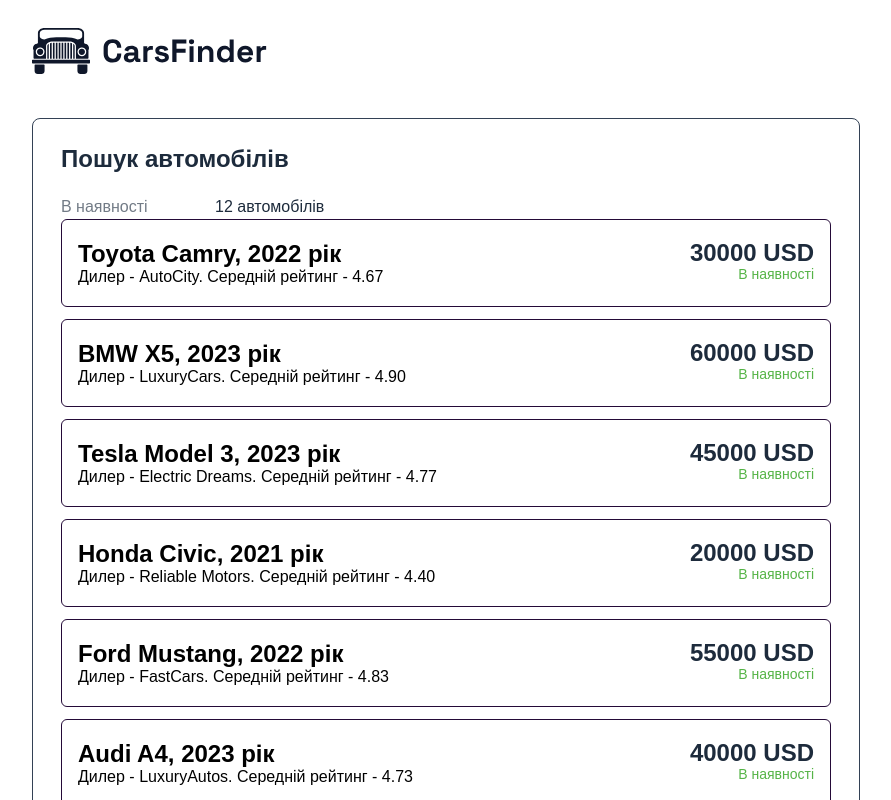
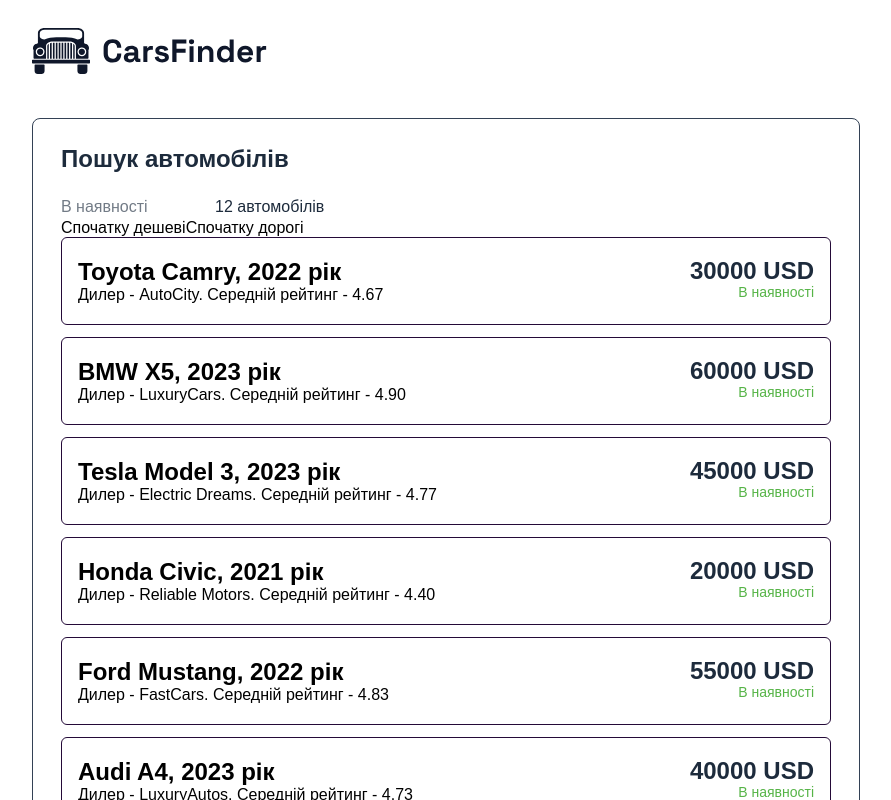
Before and after one commit to ValentynaVK/cars-app, a React app: page / in a window 1280 px wide. Shown: the top 800 px of the page, without its empty margins (194-1085 px from the left). Built offline with nearby package versions, Linux system fonts and the light colour scheme; the HTML template or start-up script is replaced by a standard one.

Commit message:
Update Card.jsx

```diff
--- a/src/components/Card/Card.jsx
+++ b/src/components/Card/Card.jsx
@@ -1,8 +1,17 @@
 import style from "./Card.module.css";
 import cars from "../../data/cars";
 import CarsList from "./CarsList/CarsList";
+import { useState } from "react";
 
 const Card = () => {
+  const [sortedCars, setSortedCars] = useState(cars);
+  const sortCarsByAsc = ({ cars }) => {
+    setSortedCars(cars.toSorted((a, b) => a.price - b.price));
+  };
+
+  const sortCarsByDesc = ({ cars }) => {
+    setSortedCars(cars.toSorted((a, b) => b.price - a.price));
+  };
   return (
     <main className={style.main}>
       <h1 className={style.title}>Пошук автомобілів</h1>
@@ -10,7 +19,16 @@
         <p className={style.label}>В наявності</p>
         <p className={style.available}>{cars.length} автомобілів</p>
       </div>
-      <CarsList cars={cars} />
+
+      <button type="button" onClick={() => sortCarsByAsc({ cars })}>
+        Спочатку дешеві{" "}
+      </button>
+
+      <button type="button" onClick={() => sortCarsByDesc({ cars })}>
+        Спочатку дорогі
+      </button>
+
+      <CarsList cars={sortedCars} />
     </main>
   );
 };
```
